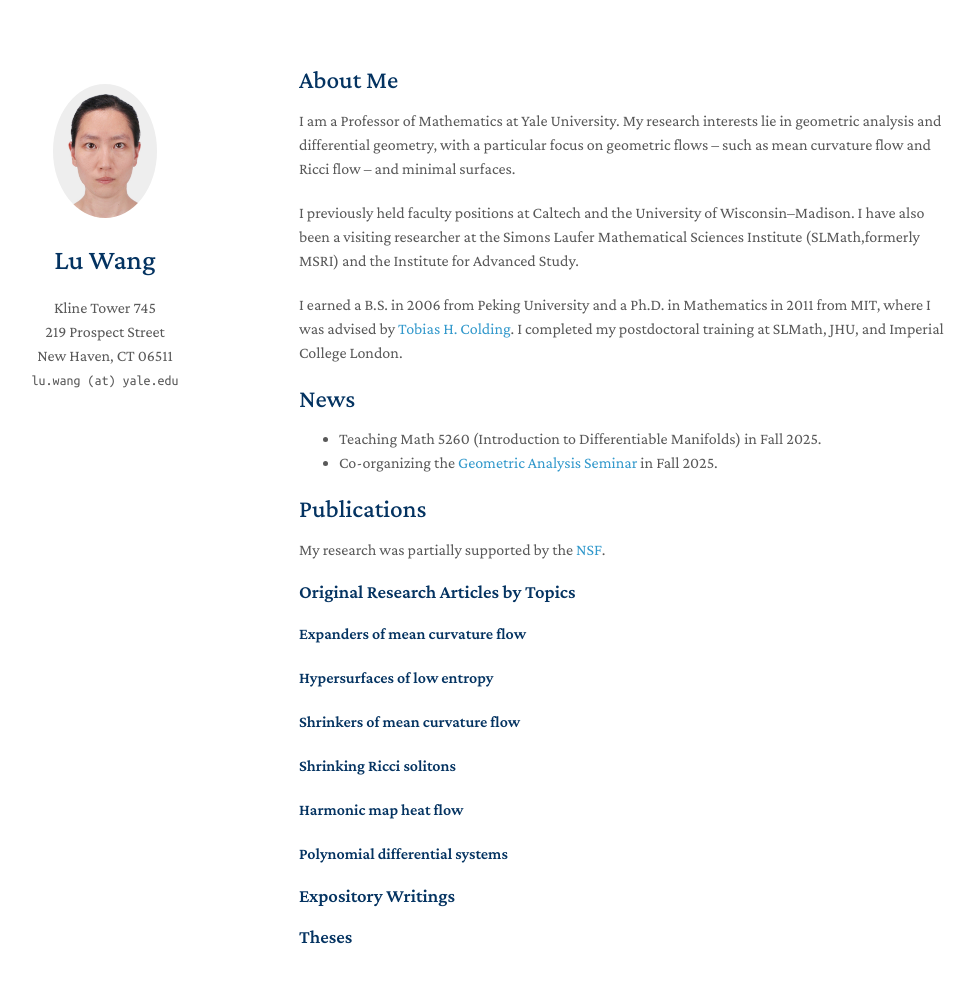
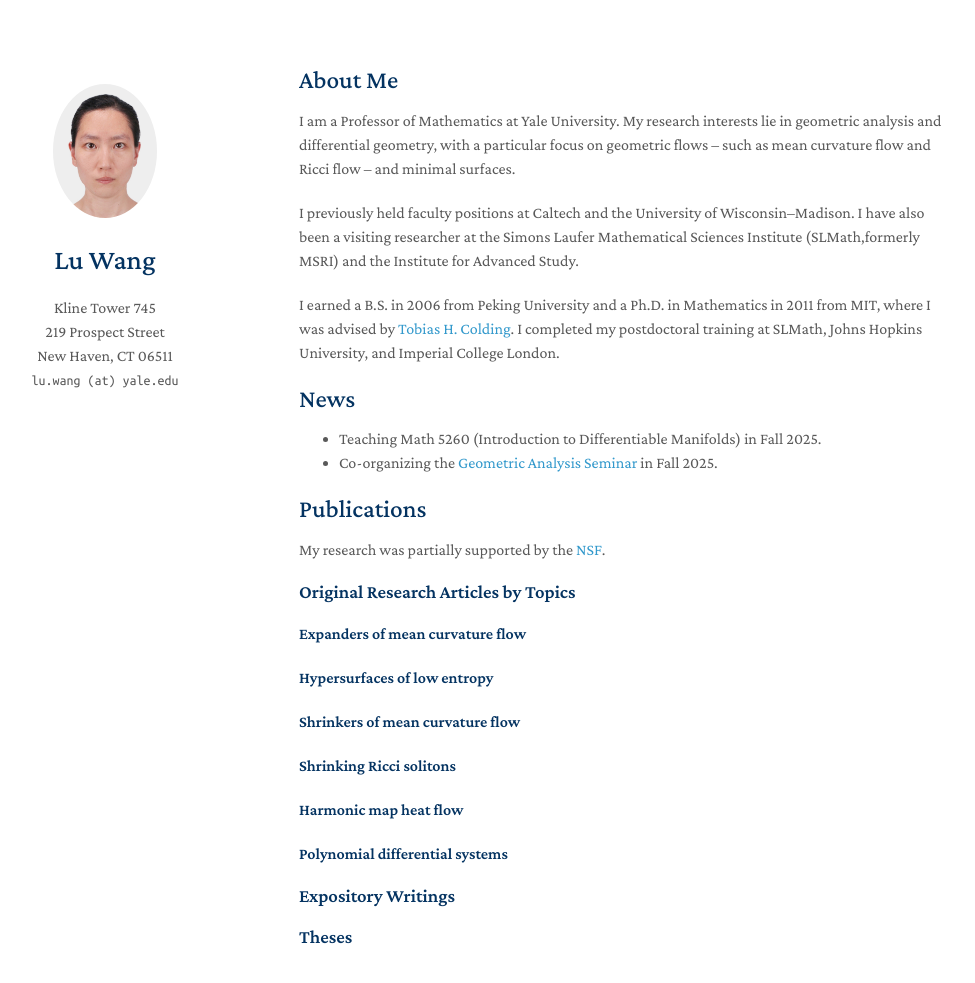
Before and after one commit to drwanglu/drwanglu.github.io, a Jekyll site: the page built from index.md, in a window 1280 px wide and 1042 px high. Shown: the top 983 px of the window, without its empty margins (171-1146 px from the left). Built offline with Jekyll 4.4.1, drawn with Linux system fonts in a browser that asks for light colours; a style sheet for code colours, icons or effects is not loaded; our own code applies the rules of GitHub Pages for plain Markdown files.

Commit message:
Update index.md

```diff
--- a/index.md
+++ b/index.md
@@ -11,7 +11,7 @@ I previously held faculty positions at Caltech and the University of Wisconsin--
 I have also been a visiting researcher at the Simons Laufer Mathematical Sciences Institute (SLMath,formerly MSRI) and the Institute for Advanced Study.
 
 I earned a B.S. in 2006 from Peking University and a Ph.D. in Mathematics in 2011 from MIT, where I was advised by [Tobias H. Colding](https://en.wikipedia.org/wiki/Tobias_Colding).
-I completed my postdoctoral training at SLMath, JHU, and Imperial College London.
+I completed my postdoctoral training at SLMath, Johns Hopkins University, and Imperial College London.
 
 ## News
 
```
